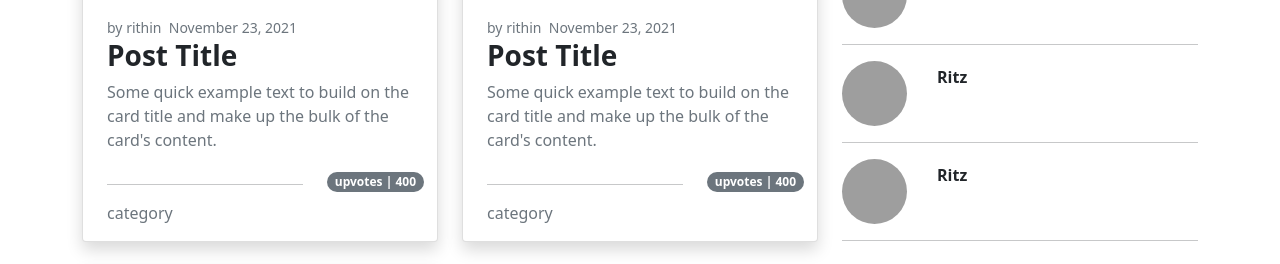
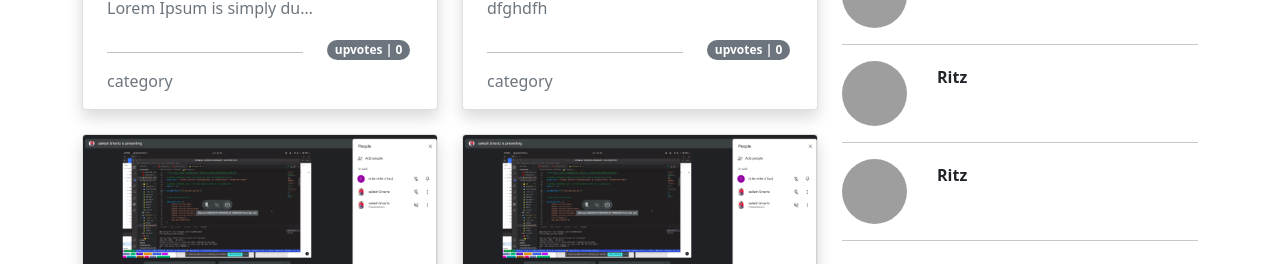
Before and after one commit to rithinark/Blog, a Django app: page / in a window 1280 px wide. Shown: the part 789-1053 px from the top of the page. Run offline with Django 3.2, Linux system fonts and the light colour scheme; data comes from the database, SQL or seed files in the repository; data that the repository does not hold is empty; some libraries are stand-ins or nearby versions; grey boxes are pictures that could not be loaded.

Commit message:
comment section -home -votes

```diff
--- a/app/forms.py
+++ b/app/forms.py
@@ -35,7 +35,7 @@ class RegistForm(UserCreationForm):
 
     class Meta:
         model = models.BlogUser
-        fields = ('fullname','email')
+        fields = ('fullname', 'email')
 
 
 class LoginForm(AuthenticationForm):
@@ -54,8 +54,8 @@ class LoginForm(AuthenticationForm):
         label="Password"
     )
 
+
 class ProfileEditForm(forms.ModelForm):
-
 
     class Meta:
         model = models.UserDetail
--- a/app/urls.py
+++ b/app/urls.py
@@ -10,15 +10,13 @@ router.register(r'tag', api.TagViewSet)
 router.register(r'userdetails', api.BlogUserDetails)
 
 
-
-
 urlpatterns = [
-    #auth
+    # auth
     path('login', views.login, name='login'),
     path('regist', views.regist, name="sign up"),
     path('logout', views.logout, name="logout"),
 
-    #pages
+    # pages
     path('write/', views.create_post, name='write'),
     path('write/<int:post_id>/', views.create_post),
     path('publish/<int:post_id>', views.publish),
@@ -27,12 +25,14 @@ urlpatterns = [
     path('', views.home, name='home'),
 
     path('user', views.user, name="profile"),
+    path('user/<int:user_id>', views.user, name="profile"),
     path('profile-edit', views.profileEdit),
 
-    #api
+    # api
     path(r'api/', include(router.urls)),
     path(r'api/votes/', api.VoteList.as_view()),
-    path(r'api/vote/<int:post_id>/', api.VoteDetail.as_view())
+    path(r'api/vote/<int:post_id>/', api.VoteDetail.as_view()),
+    path(r'api/reviews/<int:post_id>/',api.ReviewList.as_view())
 
 
 
--- a/app/views.py
+++ b/app/views.py
@@ -1,11 +1,13 @@
 from django.contrib.auth import authenticate, login as auth_login, logout as auth_logout
-from django.shortcuts import render , redirect, get_object_or_404
+from django.shortcuts import render, redirect, get_object_or_404
 from django.http import Http404
 from . import forms
 from . import models
 # Create your views here.
 
-#===================================================auth views============================================================
+# ===================================================auth views============================================================
+
+
 def login(request):
     if request.POST:
         form = forms.LoginForm(request=request, data=request.POST)
@@ -18,7 +20,8 @@ def login(request):
                 return redirect('home')
     else:
         form = forms.LoginForm()
-    return render(request, 'auth/login.html',{'form':form})
+    return render(request, 'auth/login.html', {'form': form})
+
 
 def regist(request):
     if request.POST:
@@ -34,7 +37,7 @@ def regist(request):
     else:
         form = forms.RegistForm()
 
-    return render(request, 'auth/regist.html', {"form":form})
+    return render(request, 'auth/regist.html', {"form": form})
 
 
 def logout(request):
@@ -42,42 +45,55 @@ def logout(request):
     return redirect('home')
 
 
-
-#=======================================================page views=========================================================
+# =======================================================page views=========================================================
 def home(request):
     users = models.BlogUser.objects.all()[:5]
-    return render(request, 'home.html',{'users':users})
+    posts = models.Post.objects.filter(is_draft=False)[:5]
+
+    data = [[], [], []]
+    counter = 0
+    for post in posts:
+        if counter == 2:
+            counter = 0
+        data[counter].append(post)
+        counter += 1
+    return render(request, 'home.html', {'users': users,'posts':data})
 
 
 def post(request, post_id):
-    post = get_object_or_404(models.Post,id=post_id)
-    return render(request, 'post.html',{'post':post})
+    post = get_object_or_404(models.Post, id=post_id)
+    comments = models.Review.objects.filter(post=post_id)
+
+    return render(request, 'post.html', {'post': post, 'comments':comments})
 
 
-def user(request):
-    if request.user.is_authenticated:
-        try:
-            user_details = request.user.userdetail
-        except:
-            user_details=None
-        posts = models.Post.objects.filter(author=request.user.id).exclude(is_draft=True)
+def user(request,user_id=None):
 
-        data = [[], [], []]
-        counter = 0
-        for post in posts:
-            if counter == 3:
-                counter = 0
-            data[counter].append(post)
-            counter += 1
+    if user_id:
+        user = get_object_or_404(models.BlogUser, id=user_id)
+    else:
+        user = request.user if request.user.is_authenticated else Http404
+    try:
+        user_details = user.userdetail
+    except models.UserDetail.DoesNotExist:
+        user_details = None
+    posts = models.Post.objects.filter(
+        author=user.id).exclude(is_draft=True)
 
-        context = {
-            'user':request.user,
-            'user_details':user_details,
-            'posts':data,
-            'post_count':len(posts),
-        }
-
-        return render(request, 'user.html',context)
+    data = [[], [], []]
+    counter = 0
+    for post in posts:
+        if counter == 3:
+            counter = 0
+        data[counter].append(post)
+        counter += 1
+    context = {
+        'user': user,
+        'user_details': user_details,
+        'posts': data,
+        'post_count': len(posts),
+    }
+    return render(request, 'user.html', context)
 
 
 def profileEdit(request):
@@ -88,14 +104,15 @@ def profileEdit(request):
             return redirect('user')
     else:
         form = forms.ProfileEditForm()
-    return render(request, 'profile-edit.html',{'form':form})
+    return render(request, 'profile-edit.html', {'form': form})
 
 
-def create_post(request,post_id=None):
+def create_post(request, post_id=None):
     if request.user.is_authenticated:
         if post_id is None:
             try:
-                drafted_post = models.Post.objects.get(author=request.user, is_draft=True)
+                drafted_post = models.Post.objects.get(
+                    author=request.user, is_draft=True)
             except models.Post.DoesNotExist:
                 drafted_post = None
             if drafted_post:
@@ -104,9 +121,10 @@ def create_post(request,post_id=None):
             new_post.save()
             return redirect(f'/write/{new_post.id}')
 
-        drafted_post = get_object_or_404(models.Post, author=request.user, id=post_id)
-        return render (request, 'createpost.html',{'post':drafted_post})
-    raise Http404
+        drafted_post = get_object_or_404(
+            models.Post, author=request.user, id=post_id)
+        return render(request, 'createpost.html', {'post': drafted_post})
+    return Http404
 
 
 def publish(request, post_id):
--- a/static/index.css
+++ b/static/index.css
@@ -1,112 +1,112 @@
-.nav-btn{
-    border:0;
-    background:transparent;
+.nav-btn {
+  border: 0;
+  background: transparent;
 }
-.home.top-section{
-    background:url("https://images.unsplash.com/photo-1526371680204-42e99da256e9?ixid=MnwxMjA3fDB8MHxwaG90by1wYWdlfHx8fGVufDB8fHx8&ixlib=rb-1.2.1&auto=format&fit=crop&w=1350&q=80") center/cover no-repeat;
-    max-height:55vh;
+.home.top-section {
+  background: url("https://images.unsplash.com/photo-1526371680204-42e99da256e9?ixid=MnwxMjA3fDB8MHxwaG90by1wYWdlfHx8fGVufDB8fHx8&ixlib=rb-1.2.1&auto=format&fit=crop&w=1350&q=80")
+    center/cover no-repeat;
+  max-height: 55vh;
 }
-.home .bg-title >.boxed{
-    display:flex;
+.home .bg-title > .boxed {
+  display: flex;
   flex-direction: column;
   align-items: center;
   justify-content: center;
-    height:40vh;
+  height: 40vh;
 }
 
-.search-tags .tag{
+.search-tags .tag {
   border: 1px solid gray;
-    padding:.1rem .6rem;
+  padding: 0.1rem 0.6rem;
   text-decoration: none;
 }
-.profile-picture{
+.profile-picture {
   background-position: center;
   background-size: cover;
-    height:65px;
-    width:65px;
+  height: 65px;
+  width: 65px;
   border-radius: 50%;
 }
-.ps-6{
+.ps-6 {
   padding-left: 5.5rem;
 }
-.related-post-img{
-    max-height:250px;
+.related-post-img {
+  max-height: 250px;
   object-fit: cover;
 }
-#add-comment:focus-visible{
-    outline:none;
+#add-comment:focus-visible {
+  outline: none;
 }
-.respond-btns a{
-    display:block;
-    max-width:65px;
+.respond-btns a {
+  display: block;
+  max-width: 65px;
 }
-#image-upload svg{
-        height:50px;
-        width:50px;
+#image-upload svg {
+  height: 50px;
+  width: 50px;
 }
 
-@media(min-width:768px){
-    .profile-card .profile-details .profile-about p{
+@media (min-width: 768px) {
+  .profile-card .profile-details .profile-about p {
     max-width: 360px;
   }
-
 }
-@media(min-width:992px){
-    .profile-card .profile-details .profile-about p{
+@media (min-width: 992px) {
+  .profile-card .profile-details .profile-about p {
     max-width: 500px;
   }
-    #image-upload svg{
-        height:60px;
-        width:60px;
+  #image-upload svg {
+    height: 60px;
+    width: 60px;
   }
 }
-@media(min-width:1200px){
-    .profile-card .profile-details .profile-about p{
+@media (min-width: 1200px) {
+  .profile-card .profile-details .profile-about p {
     max-width: 700px;
   }
-    #image-upload svg{
-        height:75x;
-        width:75px;
+  #image-upload svg {
+    height: 75x;
+    width: 75px;
   }
 }
 
-@media(min-width:1400px){
-    .profile-card .profile-details .profile-about p{
+@media (min-width: 1400px) {
+  .profile-card .profile-details .profile-about p {
     max-width: 800px;
   }
 }
-.review-section .review-icons a{
+.review-section .review-icons a {
   text-decoration: none;
-    color:black;
+  color: black;
 }
-.c-form:focus{
+.c-form:focus {
   box-shadow: none;
-    border-color:rgb(61, 61, 61);
+  border-color: rgb(61, 61, 61);
 }
-.regist-form{
-    border:1px solid rgb(218, 218, 218);
+.regist-form {
+  border: 1px solid rgb(218, 218, 218);
 }
-.c-btn:focus{
+.c-btn:focus {
   box-shadow: none;
-    outline:none;
+  outline: none;
 }
-#uploadedImg{
-    width:100%;
+#uploadedImg {
+  width: 100%;
   object-fit: cover;
-    height:auto;
+  height: auto;
 }
-.box{
-    width:65%;
-    min-height:60vh;
-    background-color:#e9ecef;
+.box {
+  width: 65%;
+  min-height: 60vh;
+  background-color: #e9ecef;
 }
-.image-overlay{
+.image-overlay {
   background-color: #e9ecef;
-    opacity: .5;
+  opacity: 0.5;
 }
-[contenteditable=true]:empty:before{
+[contenteditable="true"]:empty:before {
   content: attr(placeholder);
   pointer-events: none;
   display: block; /* For Firefox */
-    color:#6c757d;
+  color: #6c757d;
 }
--- a/static/index.js
+++ b/static/index.js
@@ -3,6 +3,14 @@ var popoverTriggerList = [].slice.call(
 );
 var popoverList = popoverTriggerList.map(function (popoverTriggerEl) {
   return new bootstrap.Popover(popoverTriggerEl);
+});
+const editor = document.querySelectorAll(".editor");
+editor.forEach((element) => {
+  element.addEventListener("paste", function (e) {
+    e.preventDefault();
+    var text = (e.originalEvent || e).clipboardData.getData("text/plain");
+    document.execCommand("insertHTML", false, text);
+  });
 });
 
 http = axios.create({
@@ -130,25 +138,37 @@ function writePage() {
 function profileEditPage() {
   const ID = document.URL.split("profile-edit/")[1];
 
-  const profilePicture = document.querySelector(".profile-picture");
+  const profilePicture = document.querySelectorAll(".profile-picture");
   const pictureInput = document.querySelector("#propicinput");
   const pictureUpload = document.querySelector("#propicupload");
-
+  function postProfileImage(data) {
+    const response = http.post("/userdetails/", data, {
+      headers: {
+        "content-type": "multipart/form-data",
+        "X-CSRFToken": getCookie("csrftoken"),
+      },
+    });
+  }
   pictureInput.addEventListener("change", function () {
     if (this.files && this.files[0]) {
       const reader = new FileReader();
       reader.addEventListener("load", function (event) {
-        profilePicture.setAttribute(
-          "style",
-          `background-image:url('${event.target.result}');`
-        );
+        profilePicture.forEach((elem) => {
+          elem.setAttribute(
+            "style",
+            `background-image:url('${event.target.result}');`
+          );
+        });
       });
       reader.readAsDataURL(this.files[0]);
+      let form_data = new FormData();
+      form_data.append("about", "dummy");
+      form_data.append("profile_img", this.files[0]);
+      form_data.append("user", 1);
+      postProfileImage(form_data);
     }
   });
 }
-
-
 
 function postPage() {
   const ID = document.URL.split("post/")[1];
@@ -246,6 +266,33 @@ function postPage() {
 
     await validateVote();
   });
+  async function postReview(data) {
+    const response = await http.post("/reviews/" + ID + "/", data, {
+      headers: {
+        "content-type": "application/json",
+        "X-CSRFToken": getCookie("csrftoken"),
+      },
+    });
+    return response.data;
+  }
+  const commentSubmit = document.getElementById("comment-submit");
+  const commentCancel = document.getElementById("comment-cancel");
+  const commentBody = document.getElementById("add-comment");
+  commentSubmit.addEventListener("click", function () {
+    if (commentBody && commentBody.innerText.trim() != "") {
+      data = {
+        body: commentBody.innerText,
+        post: ID,
+      };
+      postReview(data);
+    }
+  });
+
+  commentCancel.addEventListener("click", function () {
+    if (commentBody) {
+      commentBody.innerText = "";
+    }
+  });
 }
 window.addEventListener("load", function () {
   if (this.document.title === "write") {
--- a/templates/home.html
+++ b/templates/home.html
@@ -74,96 +74,38 @@
     <div class="row">
         <div class="col-xl-8 container">
             <div class="row posts recent-posts">
-
-                <div class="col-md-6 post">
+                {% for col in posts %}
+                <div class="col-md-6">
+                    {% for post in col %}
+                    <a href="/post/{{post.id}}" style="text-decoration: none; color:black">
                         <div class="card shadow bg-body rounded mb-4">
-                        <img src="https://images.unsplash.com/photo-1441441247730-d09529166668?ixid=MnwxMjA3fDB8MHxwaG90by1wYWdlfHx8fGVufDB8fHx8&ixlib=rb-1.2.1&auto=format&fit=crop&w=1053&q=80"
-                            class="card-img-top" alt="...">
+                            <img src="{{post.tumbnail.url}}" class="card-img-top" alt="{{post.title}}">
                             <div class="card-body px-4">
                                 <small class="card-text text-muted">
-                                by&nbsp;<span>rithin</span>&nbsp;
-                                <span>November 23, 2021</span>
+                                    by&nbsp;<span>{{post.author.fullname}}</span>&nbsp;
+                                    <span>{{post.published_at|timesince}} ago </span>
                                 </small>
 
-                            <h5 class="card-title fs-3 fw-bold">Post Title</h5>
-                            <p class="card-text text-muted">Some quick example text to build on the card title and
-                                make up the
-                                bulk of the card's content.
+                                <h5 class="card-title fs-3 fw-bold">{{post.title}}</h5>
+                                <p class="card-text text-muted">
+                                    {{post.content|truncatechars:25}}
                                 </p>
                                 <div class="row post-votes">
                                     <div class="col-8">
                                         <hr>
                                     </div>
                                     <div class="col-4">
-                                    <span class="badge rounded-pill bg-secondary" href="#">upvotes | 400</span>
+                                        <span class="badge rounded-pill bg-secondary" href="#">upvotes |
+                                            {{post.getVotes}}</span>
                                     </div>
                                 </div>
                                 <p class="card-text text-muted">category</p>
                             </div>
                         </div>
-
-                    <div class="card shadow bg-body rounded mb-4">
-                        <img src="https://images.unsplash.com/photo-1466112928291-0903b80a9466?ixid=MnwxMjA3fDB8MHxwaG90by1wYWdlfHx8fGVufDB8fHx8&ixlib=rb-1.2.1&auto=format&fit=crop&w=1053&q=80"
-                            class="card-img-top" alt="...">
-                        <div class="card-body px-4">
-                            <small class="card-text text-muted">
-                                by&nbsp;<span>rithin</span>&nbsp;
-                                <span>November 23, 2021</span>
-                            </small>
-
-                            <h5 class="card-title fs-3 fw-bold">Post Title</h5>
-                            <p class="card-text text-muted">Some quick example text to build on the card title and
-                                make up the
-                                bulk of the card's content.
-                            </p>
-                            <div class="row post-votes">
-                                <div class="col-8">
-                                    <hr>
+                    </a>
+                    {% endfor %}
                 </div>
-                                <div class="col-4">
-                                    <span class="badge rounded-pill bg-secondary" href="#">upvotes | 400</span>
-                                </div>
-                            </div>
-                            <p class="card-text text-muted">category</p>
-                        </div>
-                    </div>
-
-                </div>
-
-
-                <div class="col-md-6 post">
-                    <div class="card shadow bg-body rounded mb-4">
-                        <img src="https://images.unsplash.com/photo-1626701594060-8329551e05bc?ixid=MnwxMjA3fDB8MHxwaG90by1wYWdlfHx8fGVufDB8fHx8&ixlib=rb-1.2.1&auto=format&fit=crop&w=334&q=80"
-                            class="card-img-top" alt="...">
-                        <div class="card-body px-4">
-                            <small class="card-text text-muted">
-                                by&nbsp;<span>rithin</span>&nbsp;
-                                <span>November 23, 2021</span>
-                            </small>
-
-                            <h5 class="card-title fs-3 fw-bold">Post Title</h5>
-                            <p class="card-text text-muted">Some quick example text to build on the card title and
-                                make up the
-                                bulk of the card's content.
-                            </p>
-                            <div class="row post-votes">
-                                <div class="col-8">
-                                    <hr>
-                                </div>
-                                <div class="col-4">
-                                    <span class="badge rounded-pill bg-secondary" href="#">upvotes | 400</span>
-                                </div>
-                            </div>
-                            <p class="card-text text-muted">category</p>
-                        </div>
-
-
-                    </div>
-                </div>
-
-                <div class="col-md-6 post mb-4">
-
-                </div>
+                {% endfor %}
             </div>
         </div>
         <!-----------------------------------------side panel----------------------------------------------------------->
```
Also changed, not shown: app/api.py (+21 -21 lines), app/models.py (+9 -7 lines), app/serializers.py (+16 -7 lines), templates/createpost.html (+11 -7 lines), templates/post.html (+34 -15 lines), templates/profile-edit.html (+18 -6 lines), templates/user.html (+17 -5 lines), media/images/profiles/autri-taheri-l0Gq4BmboYY-unsplash.jpg (added). Lines whose indentation alone changed are shown as unchanged.
